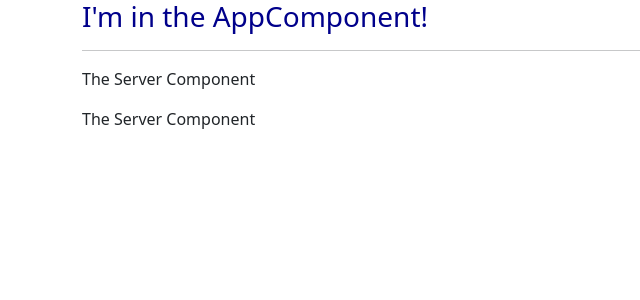
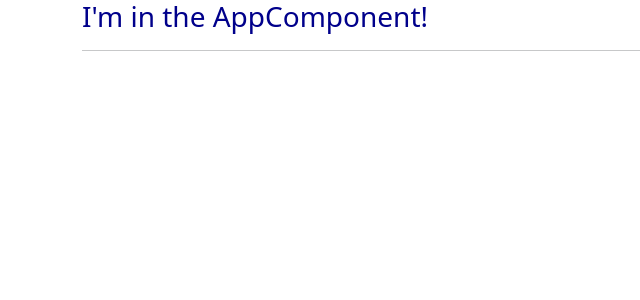
Before and after one commit to VincentGichohi/Angular-Demo, an Angular app: page / in a window 1280 px wide. Shown: the top 300 px of the page, without its empty margins (0-640 px from the left). Built offline with nearby package versions, Linux system fonts and the light colour scheme.

Commit message:
Add a component

```diff
--- a/src/app/app.component.html
+++ b/src/app/app.component.html
@@ -3,7 +3,7 @@
         <div class="col-xs-12">
             <h3>I'm in the AppComponent!</h3>
             <hr>
-            <div app-servers></div>
+            <div app-server></div>
             <!-- <app-servers></app-servers> -->
         </div>
     </div>
```
